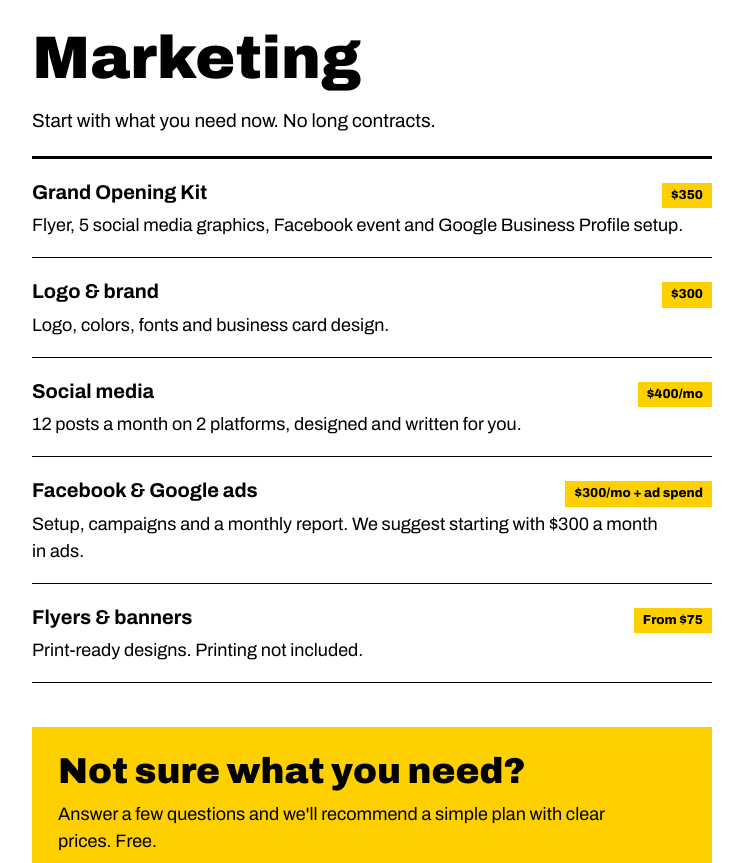
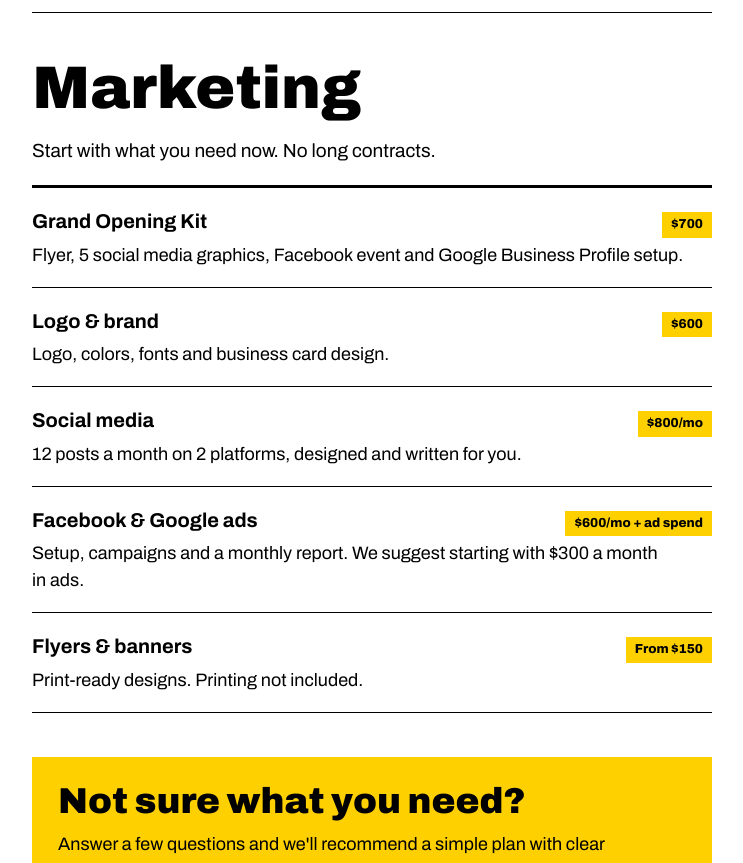
Before and after one commit to JorgeSanchezMcofc/rgvsuccessproject, a plain HTML site: page index.html in a window 1280 px wide. Shown: the part 9622-10485 px from the top of the page, without its empty margins (268-1011 px from the left). Drawn offline with Linux system fonts and the light colour scheme.

Commit message:
Add files via upload

```diff
--- a/index.html
+++ b/index.html
@@ -133,8 +133,8 @@ document.querySelectorAll(".checks input").forEach(function(b,i){b.checked=!!s[i
 </section>
 
 <section id="grow" class="wrap section" style="border-top:3px solid var(--ink)">
-<h2 class="h2">Look open online, too.</h2>
-<p class="lead">Your customers look you up before they walk in. We build simple, fast websites and marketing for new Valley businesses, and we show you a free preview before you pay anything.</p>
+<h2 class="h2">We build websites and marketing.</h2>
+<p class="lead">Your customers look you up before they walk in. We design and build websites for new Valley businesses, starting at $500, and we handle marketing too: grand opening kits, logos, social media and ads. You see a free preview of your website before you pay anything.</p>
 <a class="btn" href="https://forms.gle/cYL2gvpMyrDG8BC86">Get my free preview</a>
 <p class="note" style="text-align:center">About 5 minutes. Your preview is ready in 2-3 business days and stays live for 3 days.</p>
 </section>
@@ -161,11 +161,11 @@ document.querySelectorAll(".checks input").forEach(function(b,i){b.checked=!!s[i
 <h2 id="marketing" class="h2" style="padding-top:28px">Marketing</h2>
 <p class="lead">Start with what you need now. No long contracts.</p>
 <div class="cards">
-<div class="card"><div class="card-h"><b>Grand Opening Kit</b><span class="tag">$350</span></div><p>Flyer, 5 social media graphics, Facebook event and Google Business Profile setup.</p></div>
-<div class="card"><div class="card-h"><b>Logo &amp; brand</b><span class="tag">$300</span></div><p>Logo, colors, fonts and business card design.</p></div>
-<div class="card"><div class="card-h"><b>Social media</b><span class="tag">$400/mo</span></div><p>12 posts a month on 2 platforms, designed and written for you.</p></div>
-<div class="card"><div class="card-h"><b>Facebook &amp; Google ads</b><span class="tag">$300/mo + ad spend</span></div><p>Setup, campaigns and a monthly report. We suggest starting with $300 a month in ads.</p></div>
-<div class="card"><div class="card-h"><b>Flyers &amp; banners</b><span class="tag">From $75</span></div><p>Print-ready designs. Printing not included.</p></div>
+<div class="card"><div class="card-h"><b>Grand Opening Kit</b><span class="tag">$700</span></div><p>Flyer, 5 social media graphics, Facebook event and Google Business Profile setup.</p></div>
+<div class="card"><div class="card-h"><b>Logo &amp; brand</b><span class="tag">$600</span></div><p>Logo, colors, fonts and business card design.</p></div>
+<div class="card"><div class="card-h"><b>Social media</b><span class="tag">$800/mo</span></div><p>12 posts a month on 2 platforms, designed and written for you.</p></div>
+<div class="card"><div class="card-h"><b>Facebook &amp; Google ads</b><span class="tag">$600/mo + ad spend</span></div><p>Setup, campaigns and a monthly report. We suggest starting with $300 a month in ads.</p></div>
+<div class="card"><div class="card-h"><b>Flyers &amp; banners</b><span class="tag">From $150</span></div><p>Print-ready designs. Printing not included.</p></div>
 </div>
 
 <div class="box-sun" style="margin-top:24px">
```
